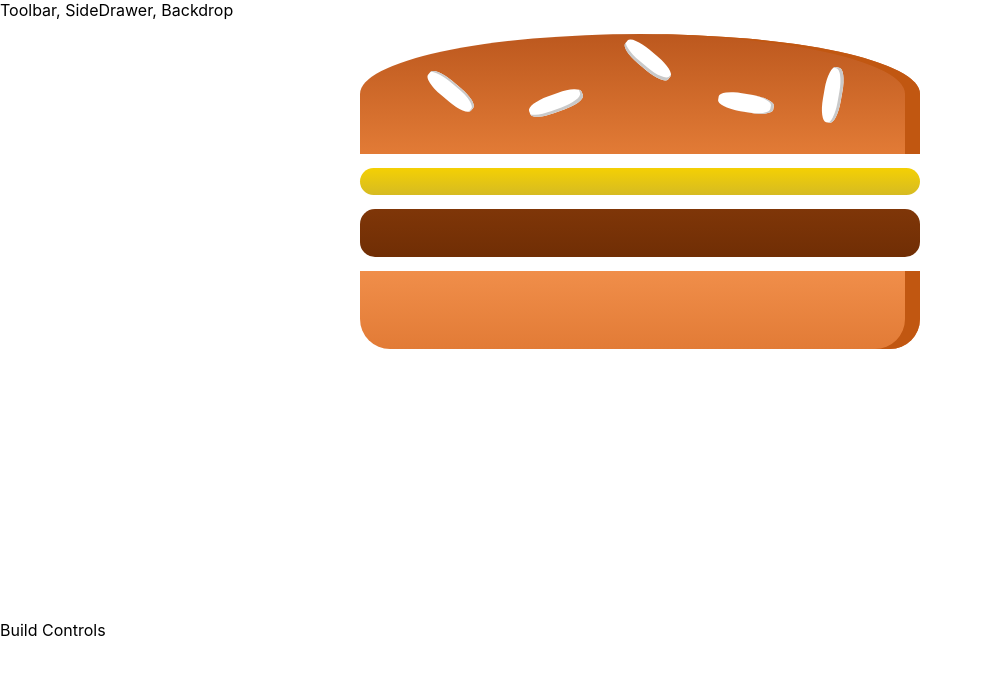
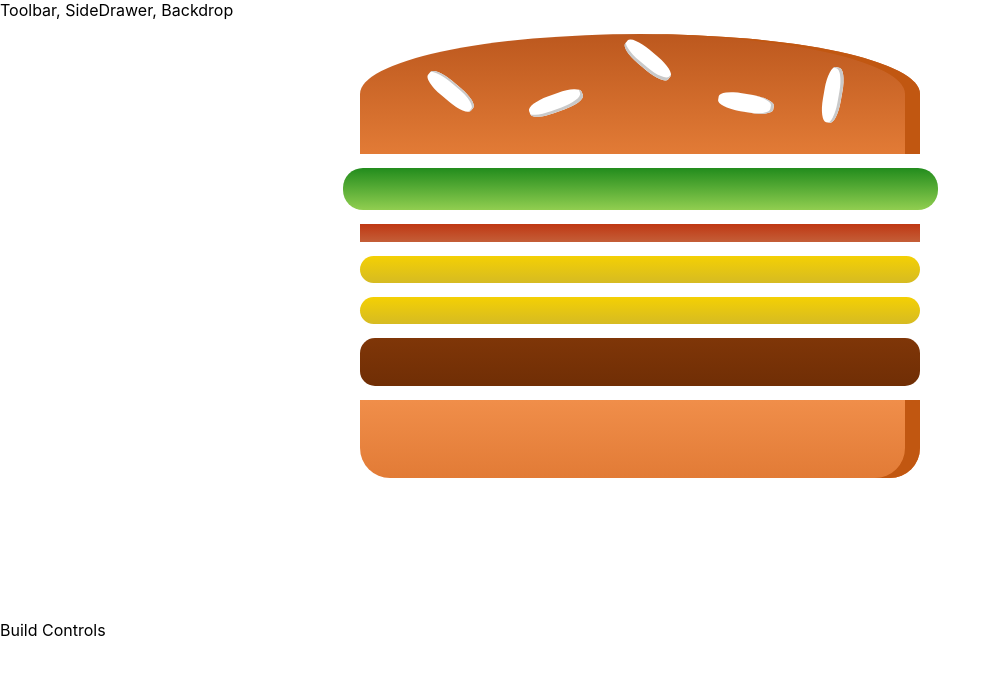
Before and after one commit to KrzysztofBalejko/the-burger-app, a React (Create React App) app: page / in a window 1280 px wide. Shown: the top 674 px of the page, without its empty margins (0-1000 px from the left). Built offline with nearby package versions, Linux system fonts and the light colour scheme.

Commit message:
:building_construction: dynamic ingredients display

```diff
--- a/src/components/Burger/Burger.js
+++ b/src/components/Burger/Burger.js
@@ -2,12 +2,30 @@ import React from 'react';
 import classes from './Burger.module.scss'
 import BurgerIngredient from './BurgerIngredient/BurgerIngredient'
 
+
+
+
 const burger = (props) => {
+
+    const dynamicIngredients = (props) => {
+
+        let food = Object.keys(props.ingredients)
+        let amount = Object.values(props.ingredients)
+        let arr = [];
+
+        food.forEach((key, index) => {
+            for (let i of Array(amount[index]).keys()){
+              arr.push(key)
+            };
+        })
+        return arr.map((item) => <BurgerIngredient type={item} /> )
+
+    }
+
     return(
         <div className={classes.Burger}>
             <BurgerIngredient type="bread-top" />
-            <BurgerIngredient type="cheese" />
-            <BurgerIngredient type="meat" />
+            {dynamicIngredients(props)}
             <BurgerIngredient type="bread-bottom" />
         </div>
     );
```
